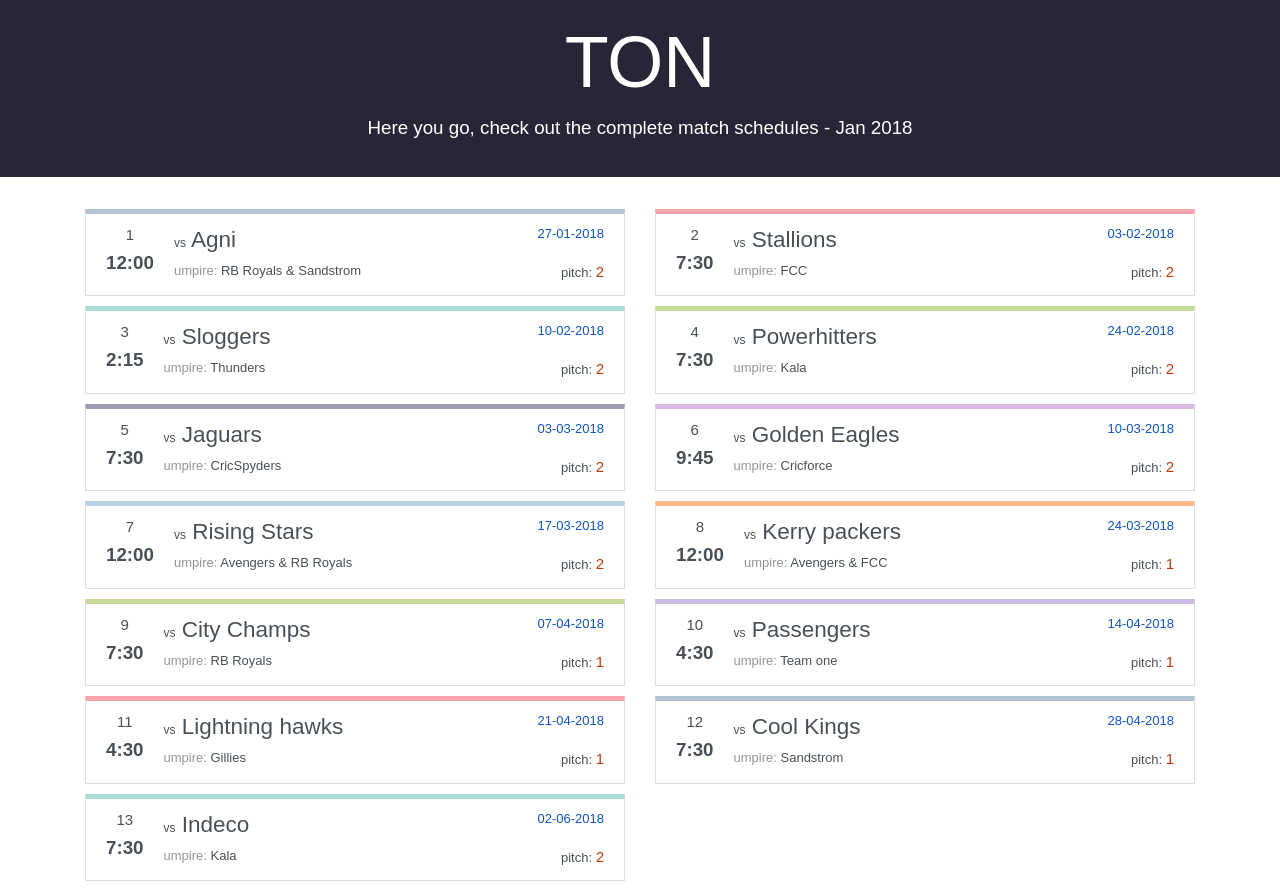
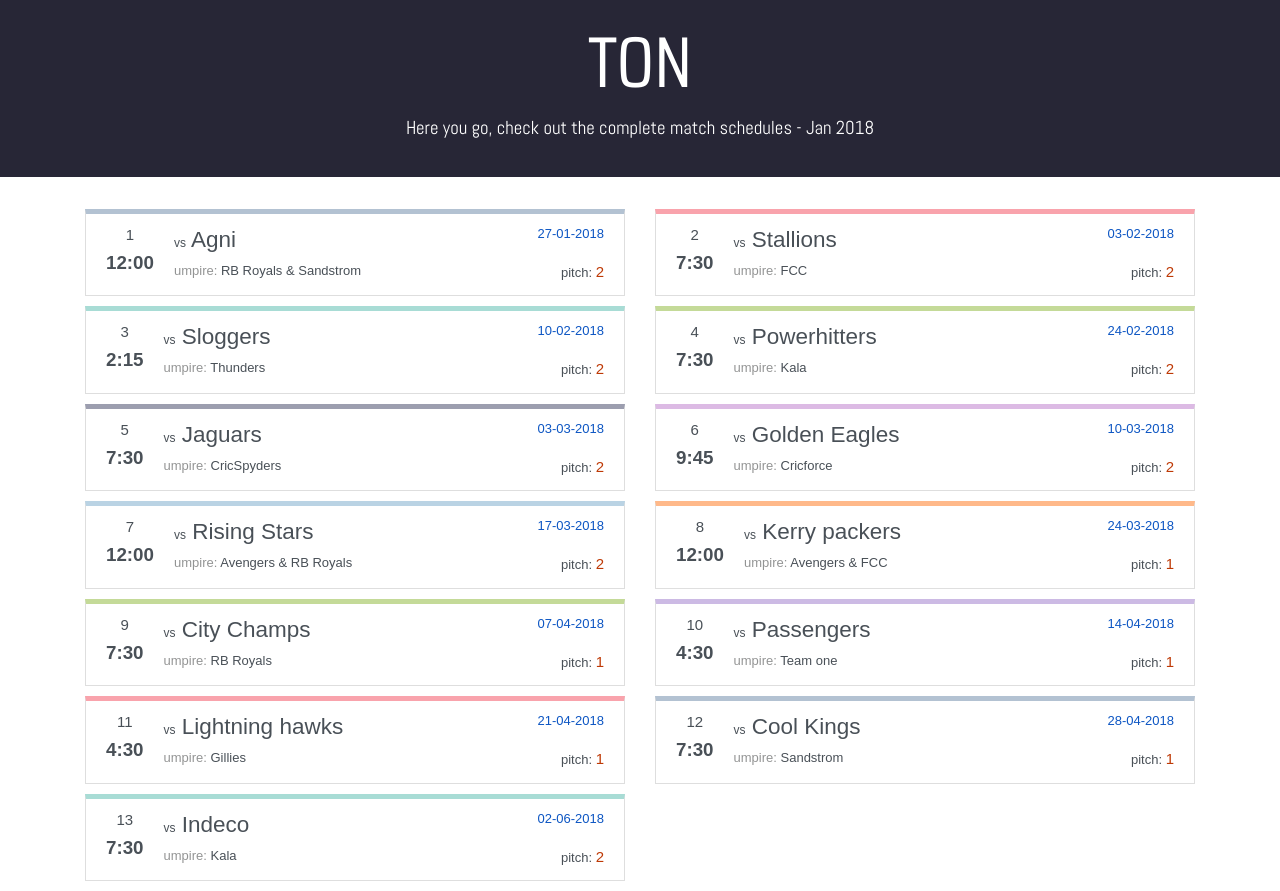
Before and after one commit to ssthil/react-schedule-app, a React (Create React App) app: page / in a window 1280 px wide. Built offline with nearby package versions, Linux system fonts and the light colour scheme.

Commit message:
fonts added

```diff
--- a/public/index.html
+++ b/public/index.html
@@ -12,6 +12,8 @@
     <!-- <link rel="shortcut icon" href="%PUBLIC_URL%/favicon.ico"> -->
     <link rel="shortcut icon" href="%PUBLIC_URL%/ton.jpg">
     <link rel="stylesheet" href="https://bootswatch.com/4/cosmo/bootstrap.min.css">
+    <link href="https://fonts.googleapis.com/css?family=Saira+Condensed" rel="stylesheet">
+    <link href="https://fonts.googleapis.com/css?family=Abel" rel="stylesheet">
     <!--
       Notice the use of %PUBLIC_URL% in the tags above.
       It will be replaced with the URL of the `public` folder during the build.
--- a/src/components/header.js
+++ b/src/components/header.js
@@ -5,8 +5,8 @@ class Header extends Component {
     render() {
         return(
             <div className="jumbotron">
-                <h3 className="display-3">{this.props.title}</h3>
-                <p className="lead">{this.props.description}</p>
+                <h3 className="display-3 title">{this.props.title}</h3>
+                <p className="lead description">{this.props.description}</p>
             </div>
         )
     }
--- a/src/index.css
+++ b/src/index.css
@@ -48,3 +48,11 @@ body {
 .light-text{
   color: rgb(147, 148, 148);
 }
+
+.title{
+  font-family: 'Saira Condensed', sans-serif;
+}
+
+.description{
+  font-family: 'Abel', sans-serif;
+}
```
